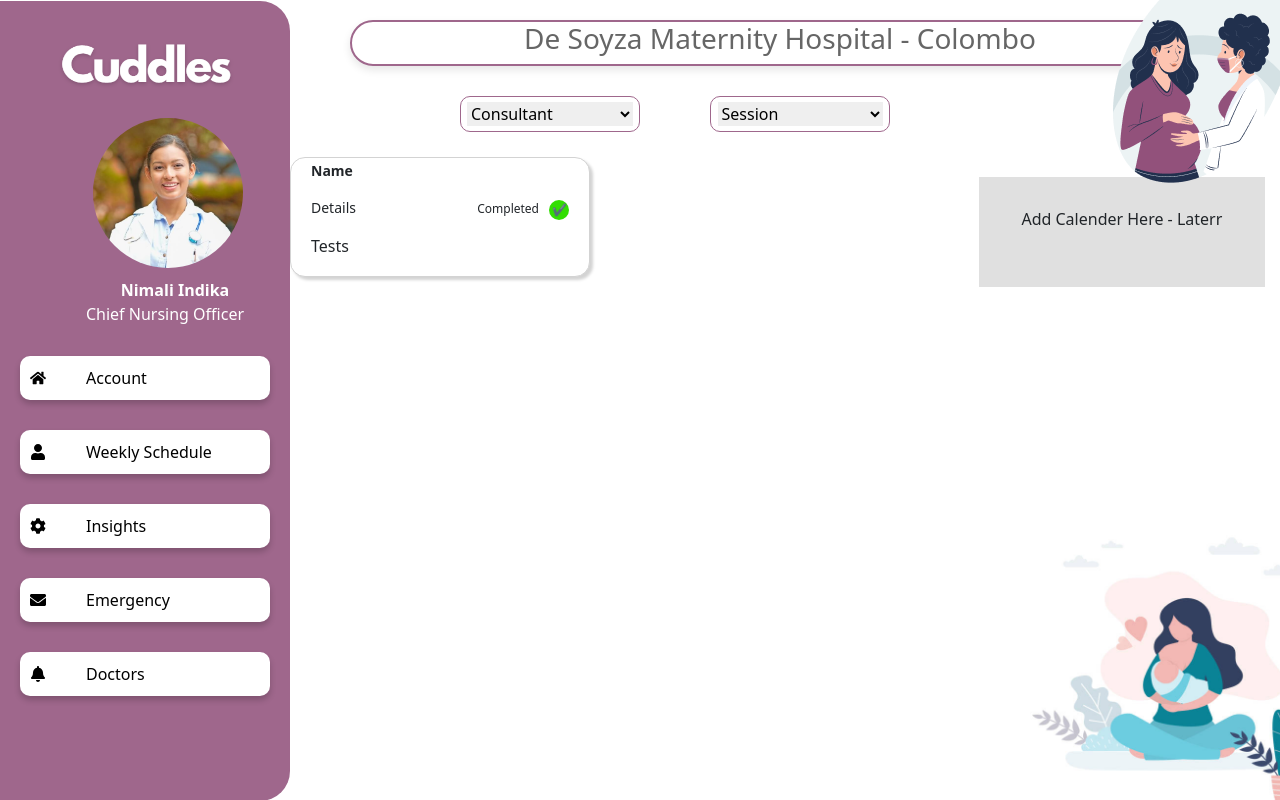
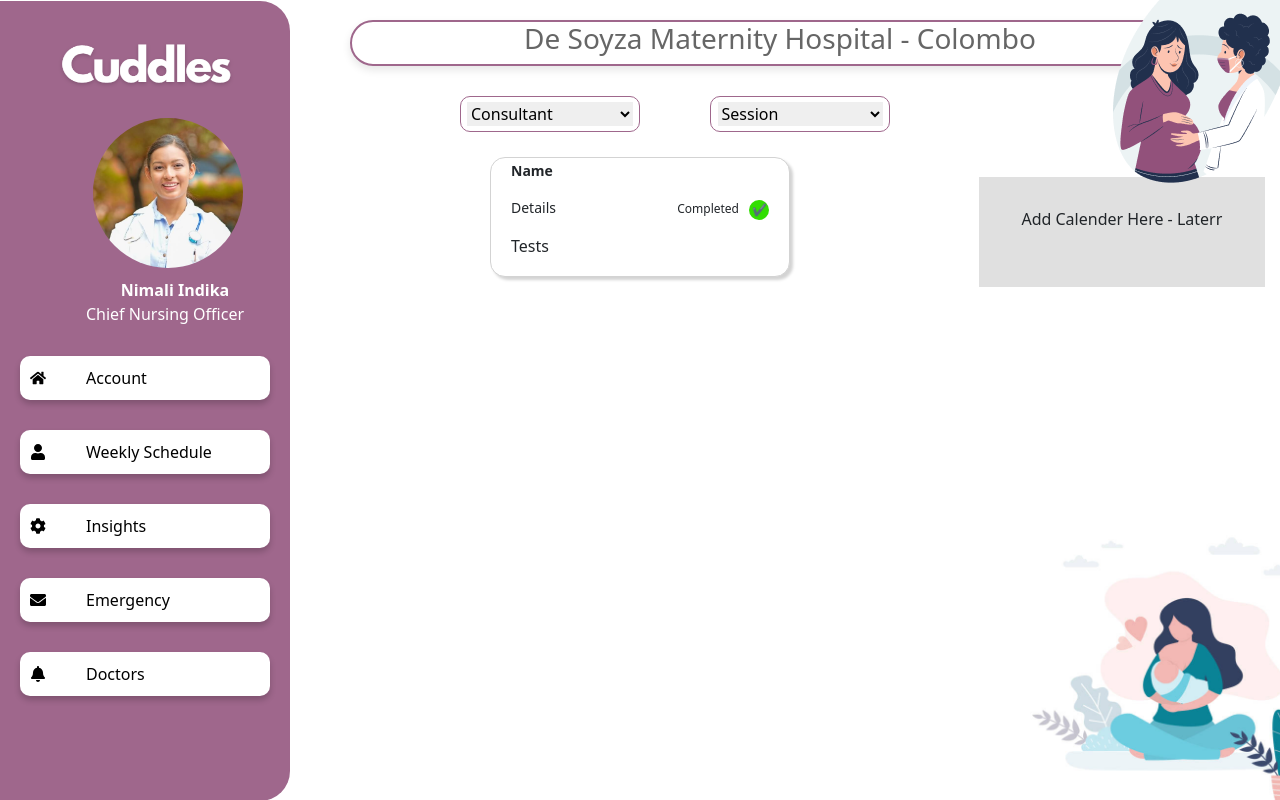
Before and after one commit to MUmaira/CuddlesWeb, a React (Create React App) app in the folder cuddles/: page /schedule in a window 1280 px wide. Shown: the top 800 px of the page. Built offline with nearby package versions, Linux system fonts and the light colour scheme.

Commit message:
Update ScheduleCard.jsx

```diff
--- a/cuddles/src/components/ScheduleCard.jsx
+++ b/cuddles/src/components/ScheduleCard.jsx
@@ -10,6 +10,7 @@ const cardStyle = {
   alignItems: "center",
   padding: "20px",
   boxShadow: "3px 3px 3px 0px lightgrey",
+  marginLeft: '200px'
 };
 
 const leftStyle = {
```
